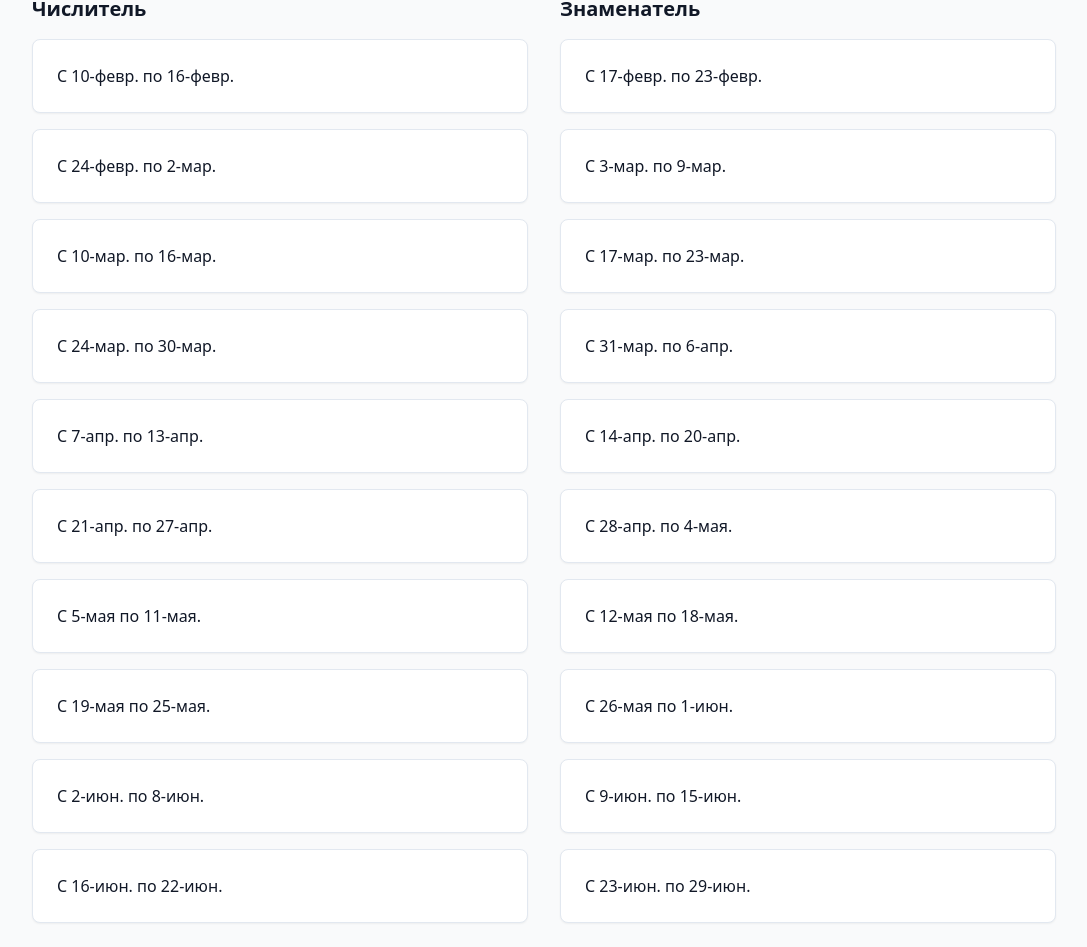
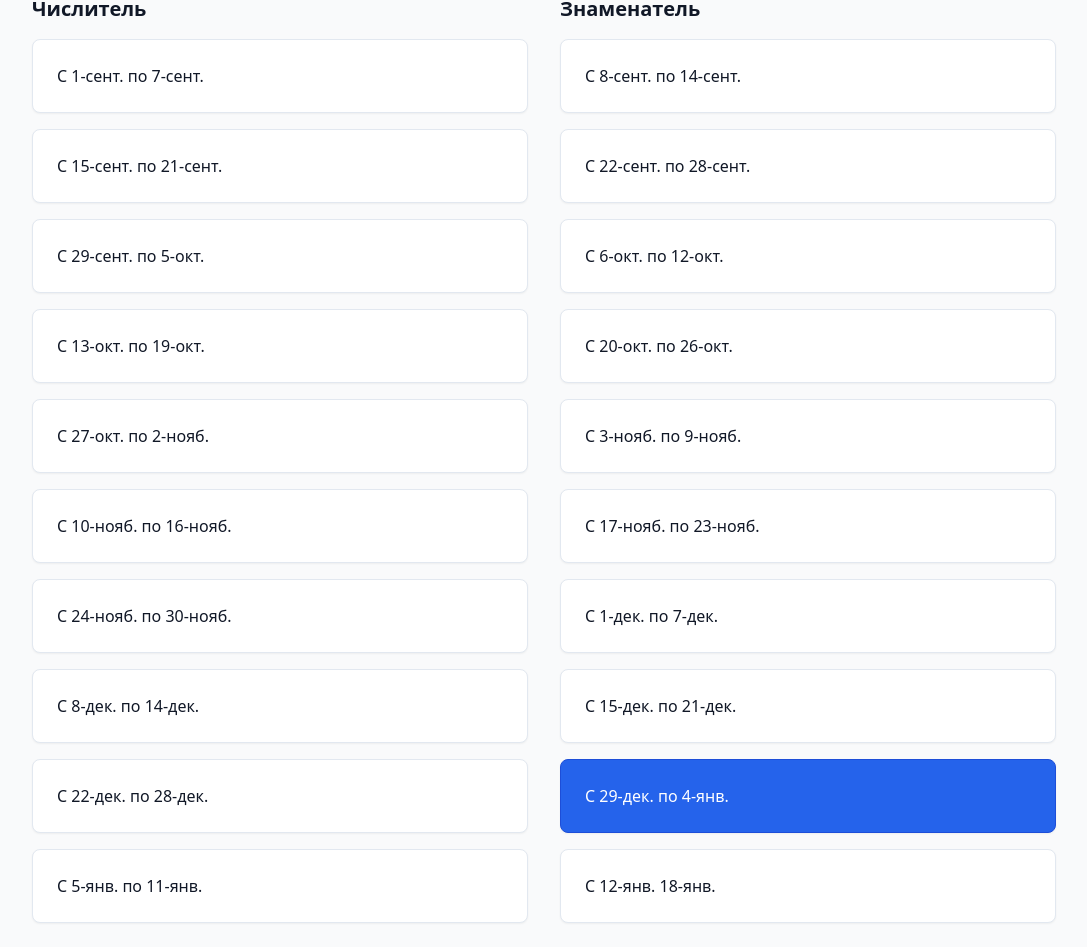
Before and after one commit to Tim1527/clever-schedule-tool, a React (Vite) app: page /weeks in a window 1280 px wide. Shown: the part 153-1100 px from the top of the page, without its empty margins (96-1183 px from the left). Built offline with nearby package versions, Linux system fonts and the light colour scheme.

Commit message:
Update Weeks.tsx

```diff
--- a/src/pages/Weeks.tsx
+++ b/src/pages/Weeks.tsx
@@ -7,29 +7,29 @@ import { cn } from "@/lib/utils";
 import { useState, useEffect } from "react";
 
 const numeratorWeeks = [
-  "С 10-февр. по 16-февр.",
-  "С 24-февр. по 2-мар.",
-  "С 10-мар. по 16-мар.",
-  "С 24-мар. по 30-мар.",
-  "С 7-апр. по 13-апр.",
-  "С 21-апр. по 27-апр.",
-  "С 5-мая по 11-мая.",
-  "С 19-мая по 25-мая.",
-  "С 2-июн. по 8-июн.",
-  "С 16-июн. по 22-июн.",
+  "С 1-сент. по 7-сент.",
+  "С 15-сент. по 21-сент.",
+  "С 29-сент. по 5-окт.",
+  "С 13-окт. по 19-окт.",
+  "С 27-окт. по 2-нояб.",
+  "С 10-нояб. по 16-нояб.",
+  "С 24-нояб. по 30-нояб.",
+  "С 8-дек. по 14-дек.",
+  "С 22-дек. по 28-дек.",
+  "С 5-янв. по 11-янв.",
 ];
 
 const denominatorWeeks = [
-  "С 17-февр. по 23-февр.",
-  "С 3-мар. по 9-мар.",
-  "С 17-мар. по 23-мар.",
-  "С 31-мар. по 6-апр.",
-  "С 14-апр. по 20-апр.",
-  "С 28-апр. по 4-мая.",
-  "С 12-мая по 18-мая.",
-  "С 26-мая по 1-июн.",
-  "С 9-июн. по 15-июн.",
-  "С 23-июн. по 29-июн.",
+  "С 8-сент. по 14-сент.",
+  "С 22-сент. по 28-сент.",
+  "С 6-окт. по 12-окт.",
+  "С 20-окт. по 26-окт.",
+  "С 3-нояб. по 9-нояб.",
+  "С 17-нояб. по 23-нояб.",
+  "С 1-дек. по 7-дек.",
+  "С 15-дек. по 21-дек.",
+  "С 29-дек. по 4-янв.",
+  "С 12-янв. 18-янв.",
 ];
 
 const parseDate = (dateStr: string) => {
```
